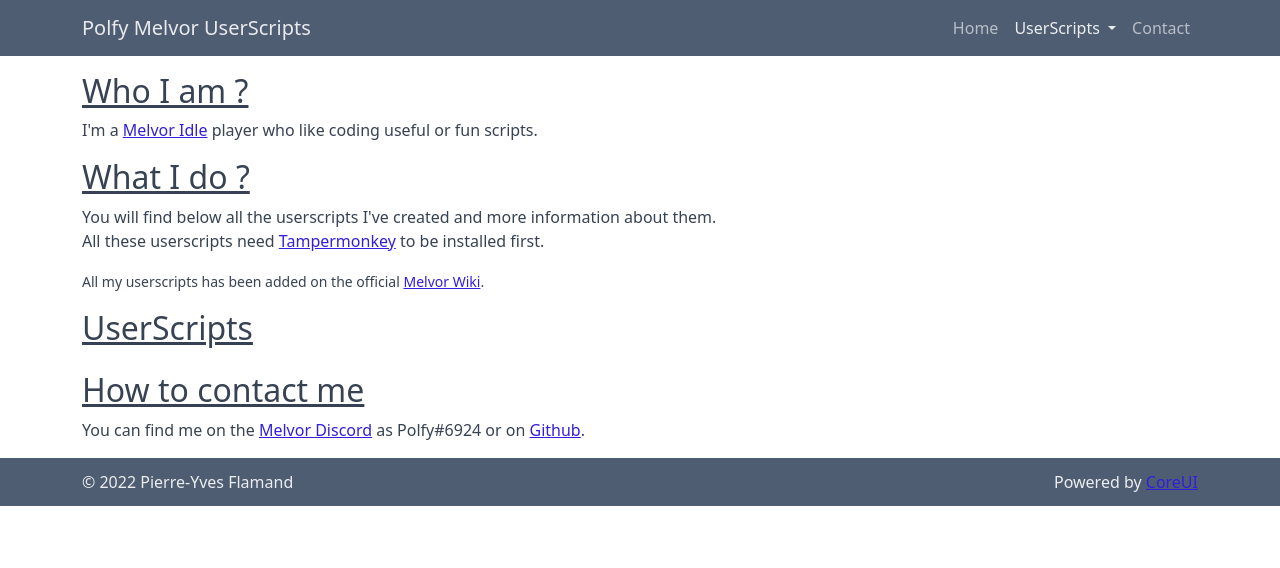
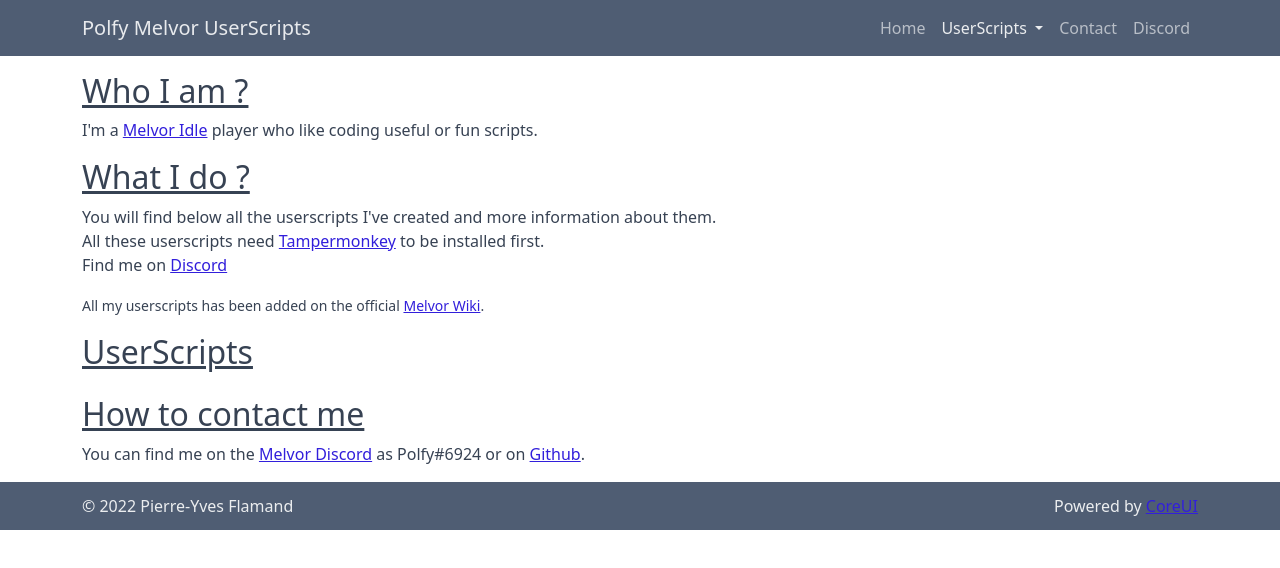
Before and after one commit to PierreYvesFlamand/Polfy-Melvor-UserScripts, a plain HTML site: page index.html in a window 1280 px wide. Drawn offline with Linux system fonts and the light colour scheme; no server answers.

Commit message:
Added discord link

```diff
--- a/index.html
+++ b/index.html
@@ -65,6 +65,9 @@
                             <li class="nav-item">
                                 <a class="nav-link" href="#Contact">Contact</a>
                             </li>
+                            <li class="nav-item">
+                                <a class="nav-link" href="https://discord.gg/hAdGcWc4nY">Discord</a>
+                            </li>
                         </ul>
                     </div>
                 </div>
@@ -82,6 +85,8 @@
                     You will find below all the userscripts I've created and more information about them.
                     <br />
                     All these userscripts need <a href="https://www.tampermonkey.net/">Tampermonkey</a> to be installed first.
+                    <br />
+                    Find me on <a href="https://discord.gg/hAdGcWc4nY">Discord</a>
                 </p>
                 <small
                     >All my userscripts has been added on the official
```
